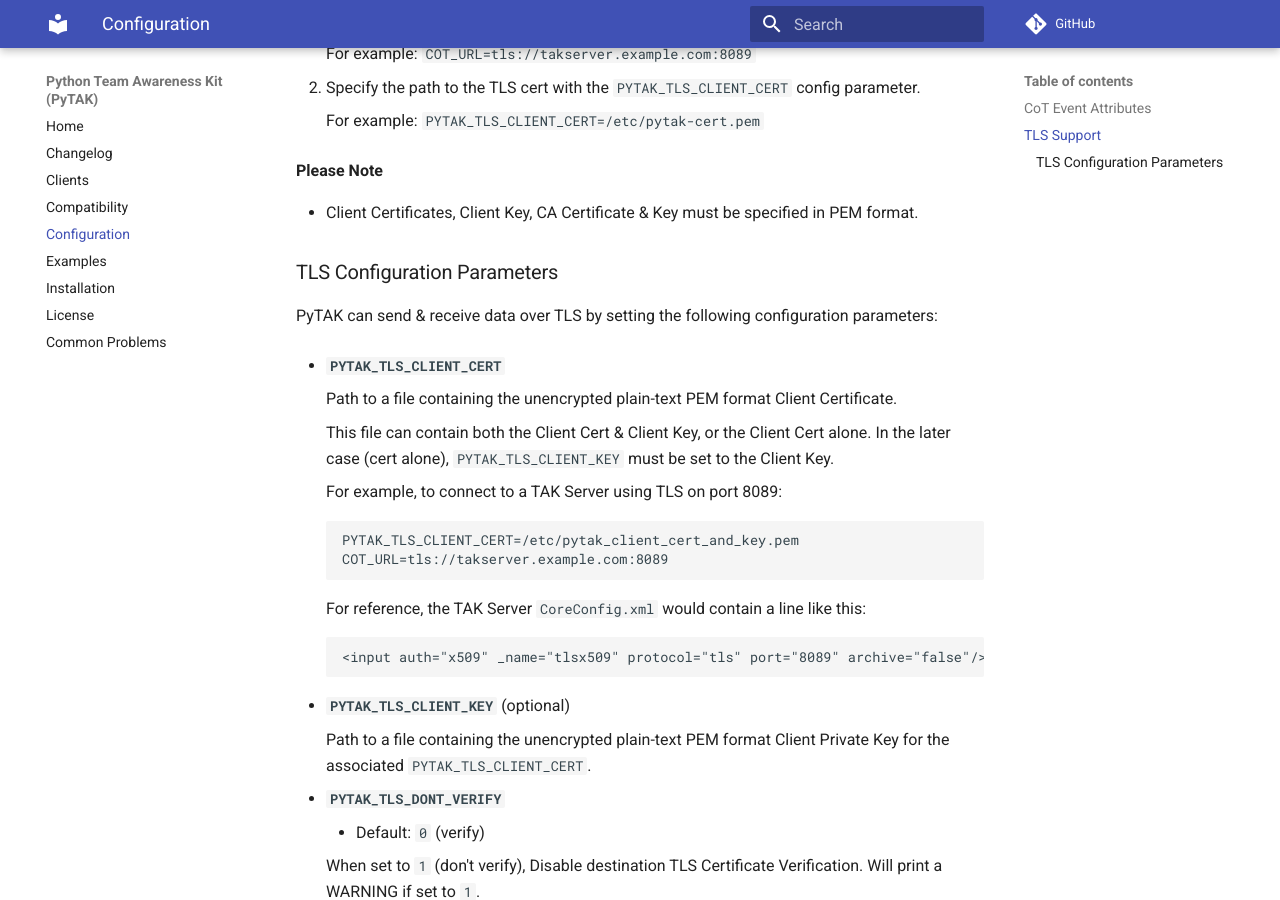
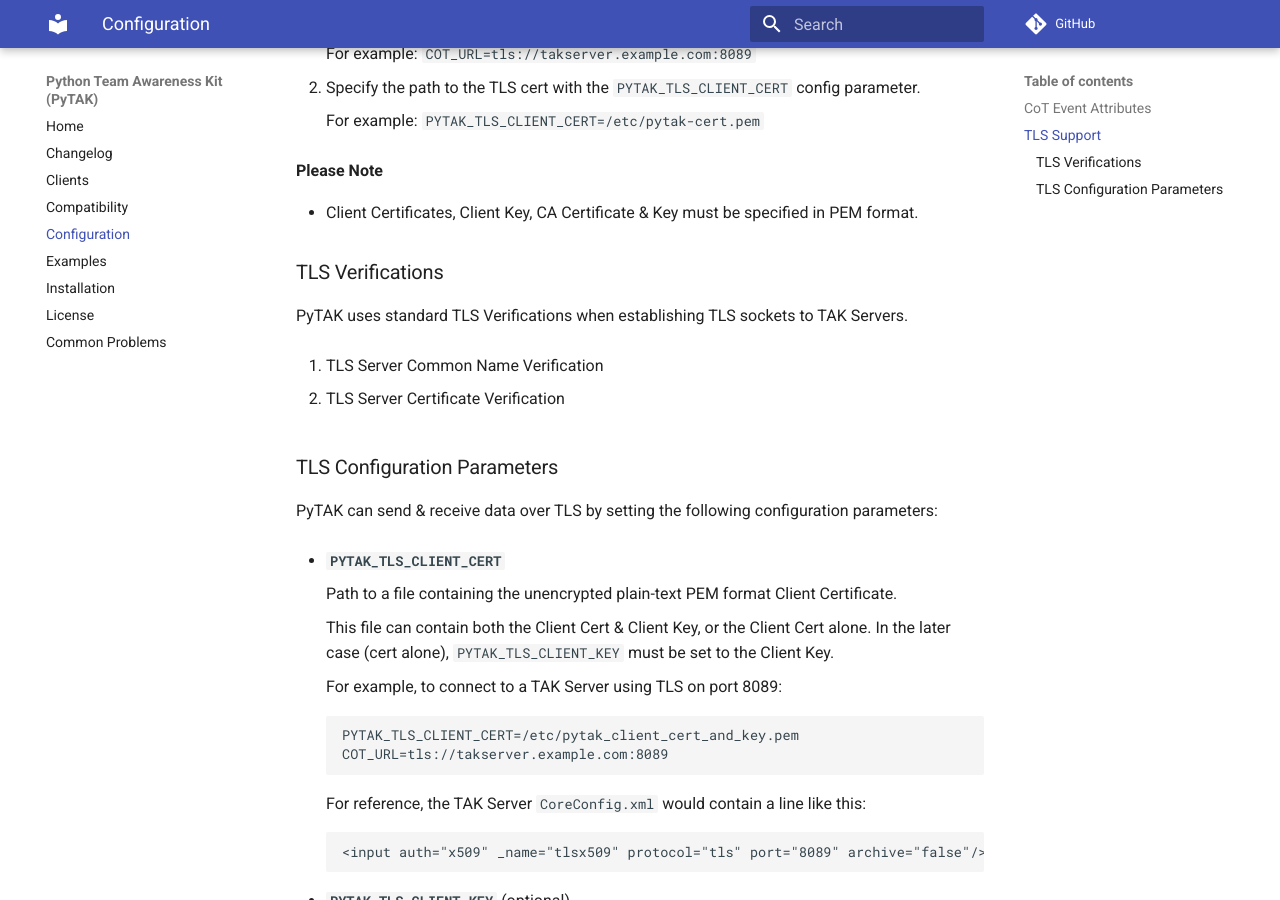
Before and after one commit to snstac/pytak, an MkDocs documentation site: the page built from docs/configuration.md, in a window 1280 px wide and 900 px high, scrolled down 2176 px. Built offline with MkDocs 1.6.1 and Material for MkDocs 9.7.7, drawn with Linux system fonts in a browser that asks for light colours; comment, search, counter and statistics services are not loaded.

Commit message:
Documentation and code updates.
Refactored TLS Protocol Factory to improve readability and testing.

```diff
--- a/docs/configuration.md
+++ b/docs/configuration.md
@@ -98,6 +98,14 @@
 
 * Client Certificates, Client Key, CA Certificate & Key must be specified in PEM format.
 
+### TLS Verifications
+
+PyTAK uses standard TLS Verifications when establishing TLS sockets to TAK Servers.
+
+1. TLS Server Common Name Verification
+
+2. TLS Server Certificate Verification
+
 ### TLS Configuration Parameters
 
 PyTAK can send & receive data over TLS by setting the following configuration parameters:
```
Also changed, not shown: 1 other file.
